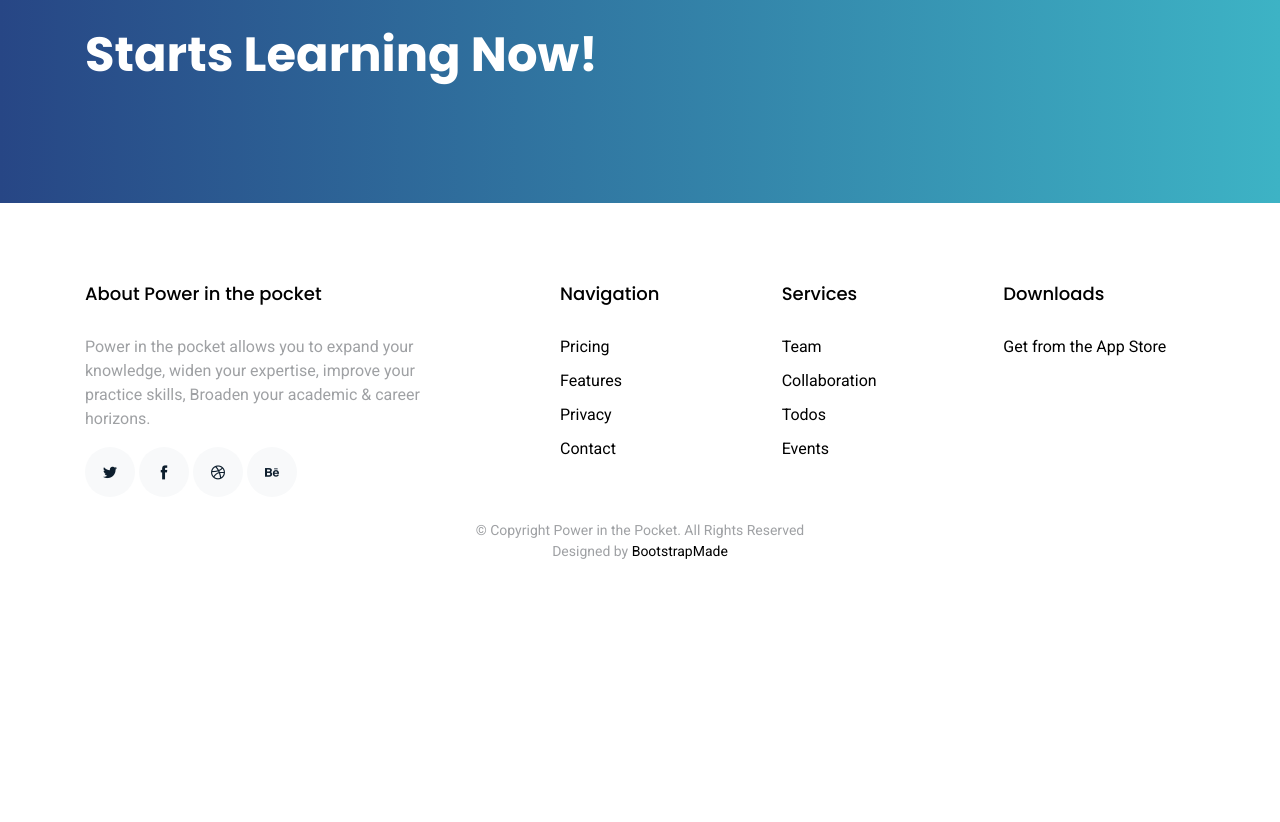
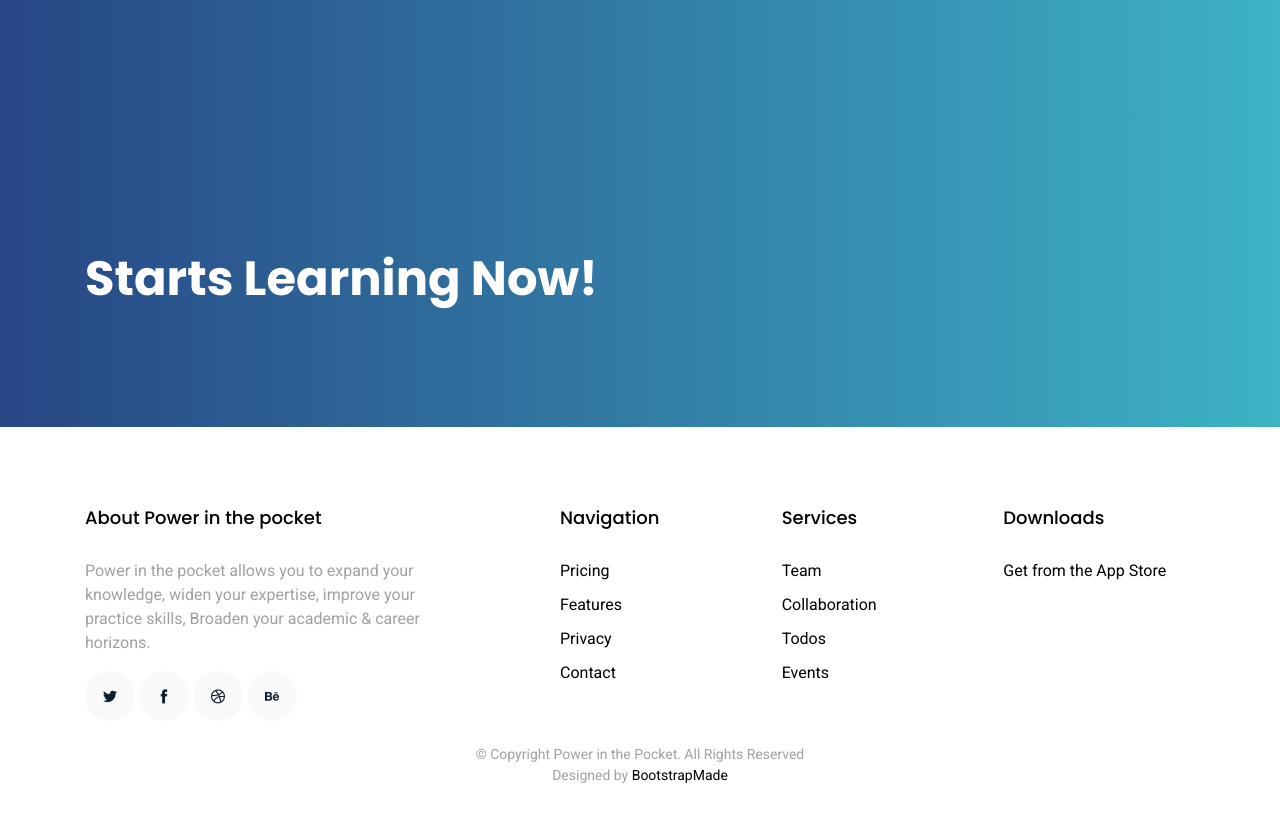
Before and after one commit to powerinthepocket/powerinthepocket.github.io, a plain HTML site: page index.html in a window 1280 px wide. Shown: the part 5220-6042 px from the top of the page. Before the commit the page ends 5822 px from the top, so only its background shows below. Drawn offline with Linux system fonts and the light colour scheme.

Commit message:
Update index.html

```diff
--- a/index.html
+++ b/index.html
@@ -343,6 +343,18 @@
       <div class="container">
         <div class="row align-items-center">
           <div class="col-md-6 mr-auto text-center text-md-left mb-5 mb-md-0">
+    <script src="https://apps.elfsight.com/p/platform.js" defer></script>
+<div class="elfsight-app-7f798b80-c83f-43f6-86ec-c851e8010cd1"></div>
+      </div>
+
+        </div>
+      </div>
+    </section>
+
+    <section class="section cta-section">
+      <div class="container">
+        <div class="row align-items-center">
+          <div class="col-md-6 mr-auto text-center text-md-left mb-5 mb-md-0">
             <h2>Starts Learning Now!</h2>
           </div>
 
```
